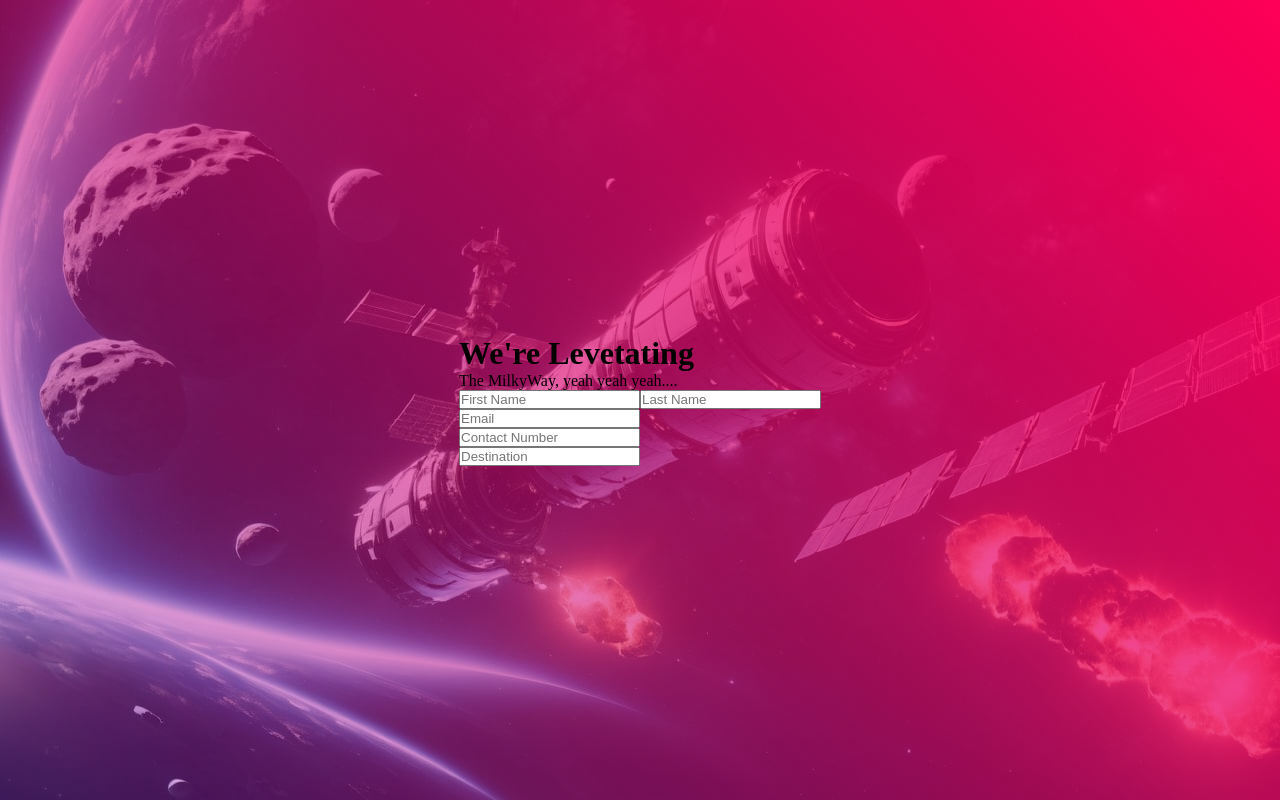
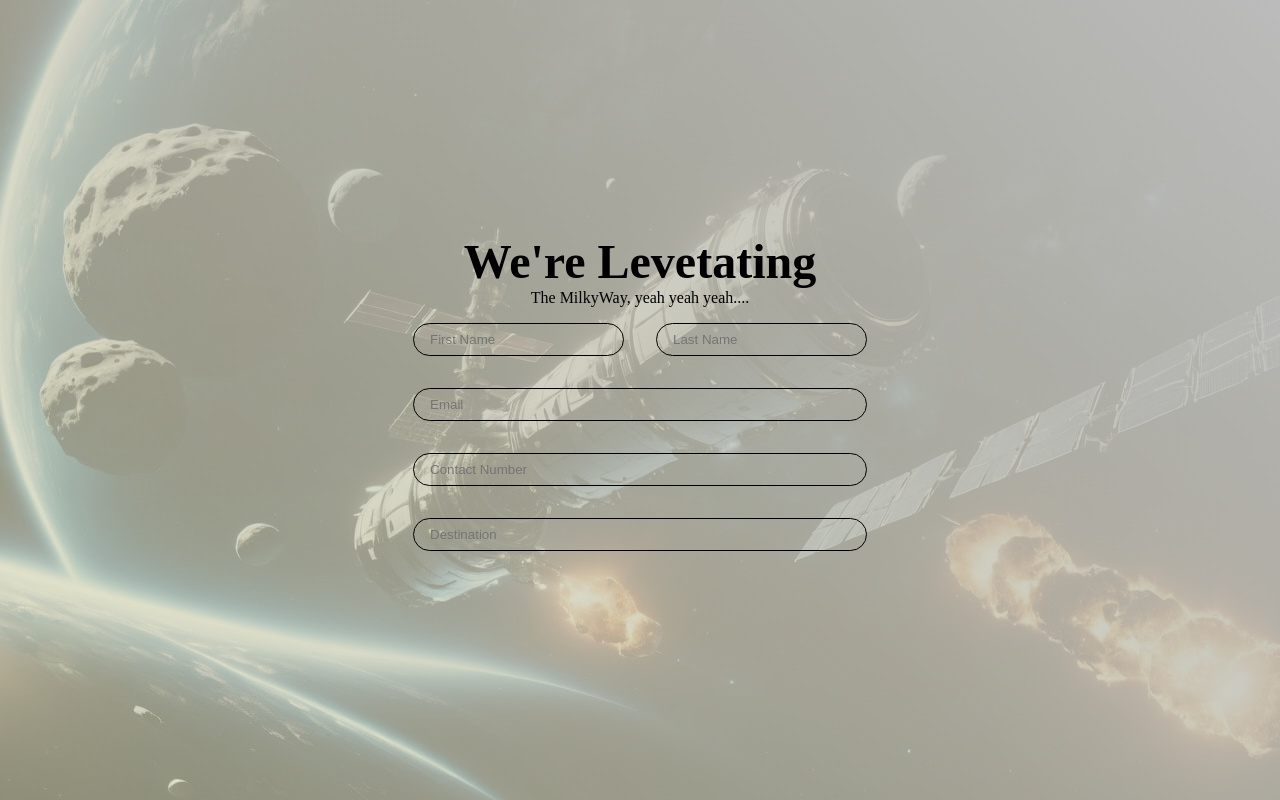
Before and after one commit to aust21/deep-travel, a plain HTML site: page book.html in a window 1280 px wide. Drawn offline with Linux system fonts and the light colour scheme.

Commit message:
add style form

```diff
--- a/css/book.css
+++ b/css/book.css
@@ -1,7 +1,7 @@
 .container {
     width: 100%;
     height: 100vh;
-    background: linear-gradient(45deg, rgba(134, 20, 206, .3), rgba(255, 0, 87, 1)),
+    background: linear-gradient(45deg, rgba(220, 218, 174, .6), rgba(187, 187, 187, 1)),
         url("../assets/images/ast.jpg");
     background-repeat: no-repeat;
     position: relative;
@@ -9,3 +9,27 @@
     justify-content: center;
     align-items: center;
 }
+
+.headers {
+    text-align: center;
+}
+
+.headers > h1 {
+    font-size: 3em;
+}
+
+.names.flex {
+    gap: 2rem;
+}
+.input-box > input {
+    margin: 1rem 0;
+    outline: none;
+    border-radius: 20px;
+    background: transparent;
+    border: 1px solid #000;
+    padding: .5rem 1rem;
+}
+
+.reg > .input-box > input {
+    width: 100%;
+}
```
